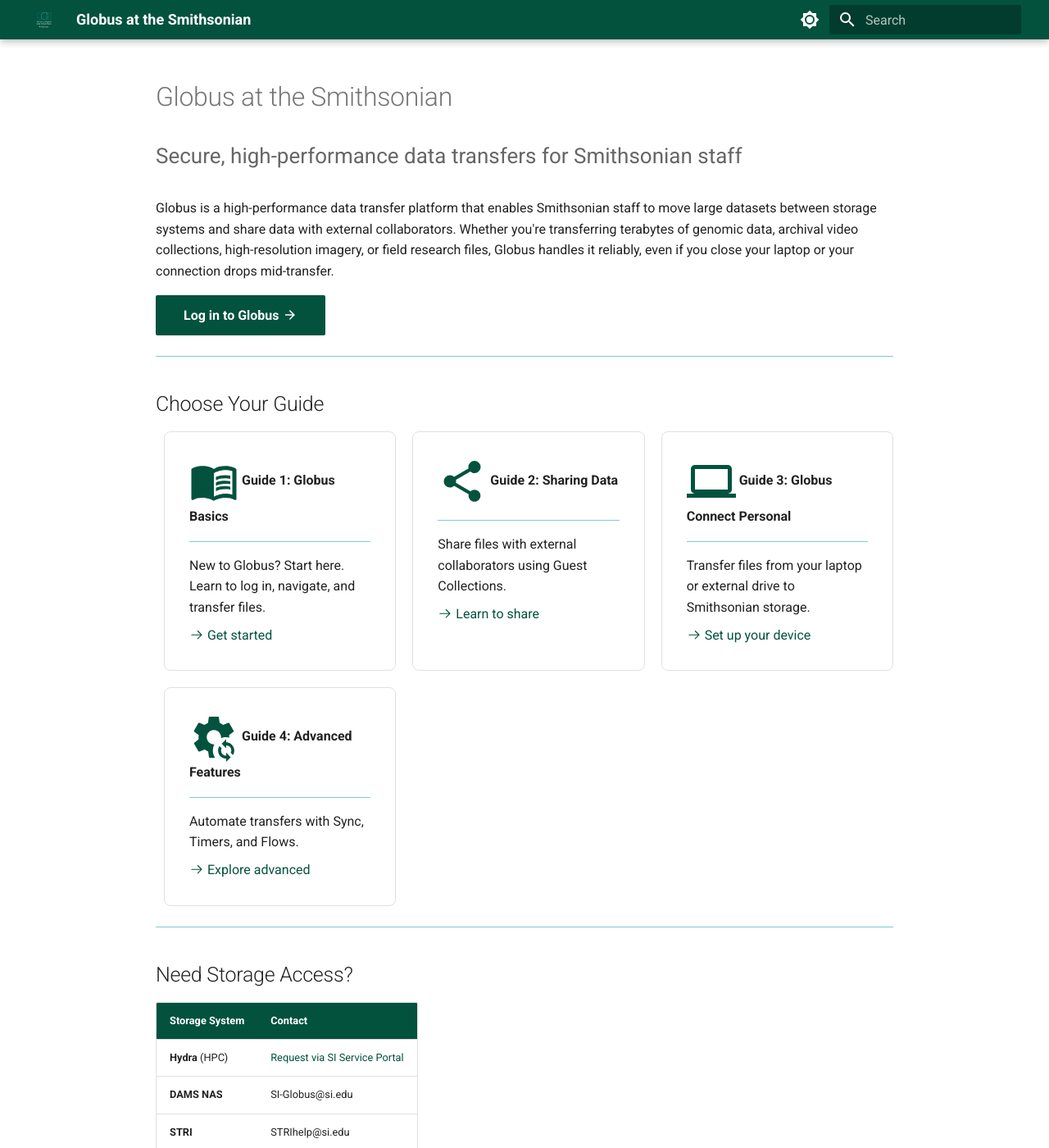
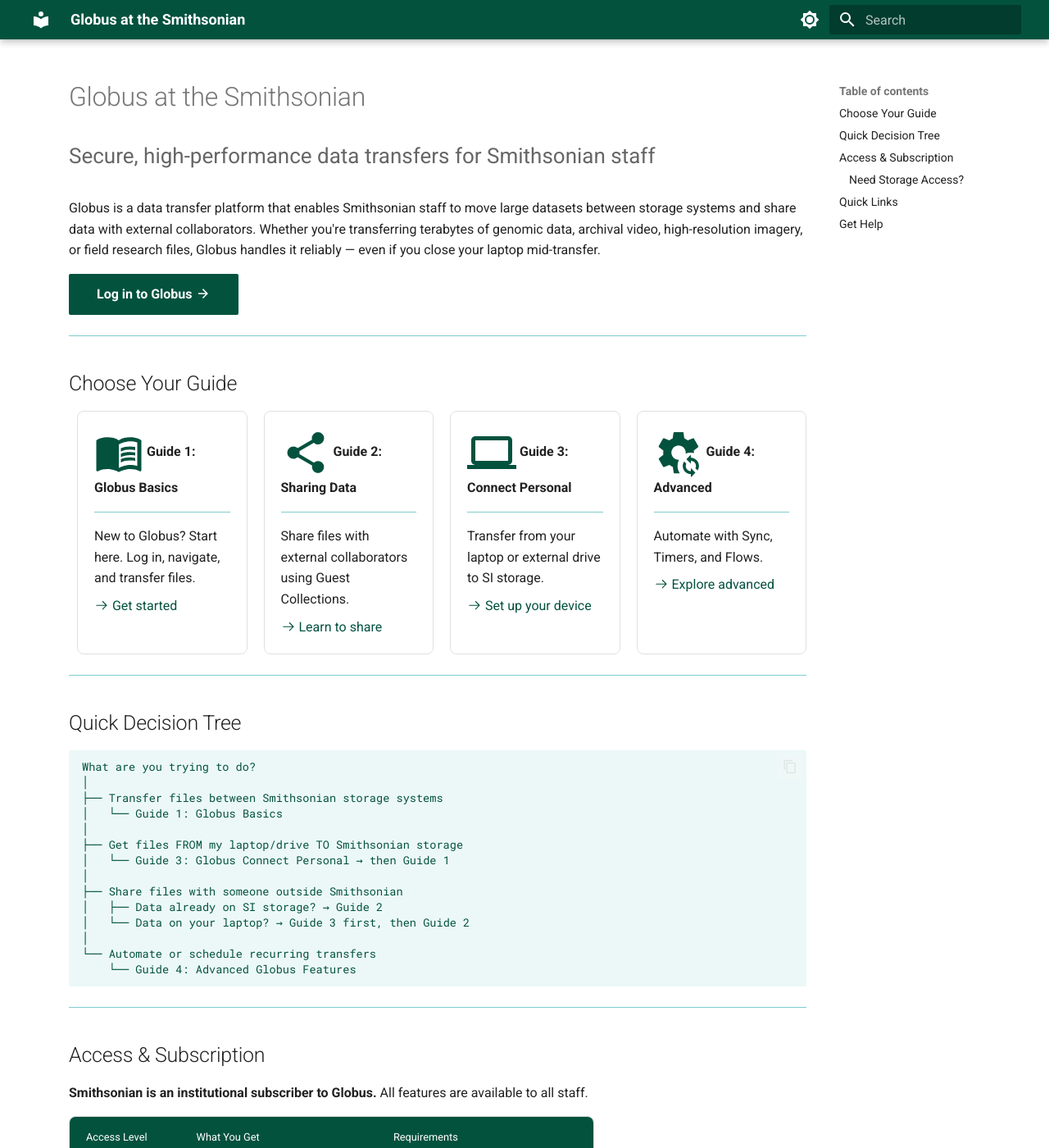
Before and after one commit to Smithsonian/globus-docs, an MkDocs documentation site: the page built from docs/index.md, in a window 1280 px wide and 1400 px high. Shown: the whole window at 82% size. Built offline with MkDocs 1.6.1 and Material for MkDocs 9.7.7, drawn with Linux system fonts in a browser that asks for light colours; some of the changed text lies outside the part shown.

Commit message:
index.md updates, css updates

````diff
--- a/docs/index.md
+++ b/docs/index.md
@@ -1,14 +1,13 @@
 ---
 hide:
   - navigation
-  - toc
 ---
 
 # Globus at the Smithsonian
 
 <p class="subtitle">Secure, high-performance data transfers for Smithsonian staff</p>
 
-Globus is a high-performance data transfer platform that enables Smithsonian staff to move large datasets between storage systems and share data with external collaborators. Whether you're transferring terabytes of genomic data, archival video collections, high-resolution imagery, or field research files, Globus handles it reliably, even if you close your laptop or your connection drops mid-transfer.
+Globus is a data transfer platform that enables Smithsonian staff to move large datasets between storage systems and share data with external collaborators. Whether you're transferring terabytes of genomic data, archival video, high-resolution imagery, or field research files, Globus handles it reliably — even if you close your laptop mid-transfer.
 
 [Log in to Globus :material-arrow-right:](https://app.globus.org){ .md-button .md-button--primary }
 
@@ -22,7 +21,7 @@
 
     ---
 
-    New to Globus? Start here. Learn to log in, navigate, and transfer files.
+    New to Globus? Start here. Log in, navigate, and transfer files.
 
     [:octicons-arrow-right-24: Get started](guide1-globus-basics.md)
 
@@ -34,19 +33,19 @@
 
     [:octicons-arrow-right-24: Learn to share](guide2-sharing-data.md)
 
--   :material-laptop:{ .lg .middle } **Guide 3: Globus Connect Personal**
+-   :material-laptop:{ .lg .middle } **Guide 3: Connect Personal**
 
     ---
 
-    Transfer files from your laptop or external drive to Smithsonian storage.
+    Transfer from your laptop or external drive to SI storage.
 
     [:octicons-arrow-right-24: Set up your device](guide3-globus-connect-personal.md)
 
--   :material-cog-sync:{ .lg .middle } **Guide 4: Advanced Features**
+-   :material-cog-sync:{ .lg .middle } **Guide 4: Advanced**
 
     ---
 
-    Automate transfers with Sync, Timers, and Flows.
+    Automate with Sync, Timers, and Flows.
 
     [:octicons-arrow-right-24: Explore advanced](guide4-advanced-features.md)
 
@@ -54,13 +53,52 @@
 
 ---
 
-## Need Storage Access?
+## Quick Decision Tree
+```
+What are you trying to do?
+│
+├── Transfer files between Smithsonian storage systems
+│   └── Guide 1: Globus Basics
+│
+├── Get files FROM my laptop/drive TO Smithsonian storage
+│   └── Guide 3: Globus Connect Personal → then Guide 1
+│
+├── Share files with someone outside Smithsonian
+│   ├── Data already on SI storage? → Guide 2
+│   └── Data on your laptop? → Guide 3 first, then Guide 2
+│
+└── Automate or schedule recurring transfers
+    └── Guide 4: Advanced Globus Features
+```
+
+---
+
+## Access & Subscription
+
+**Smithsonian is an institutional subscriber to Globus.** All features are available to all staff.
+
+| Access Level | What You Get | Requirements |
+|--------------|--------------|--------------|
+| **Globus Web App** | Log in, browse, transfer, all features | Smithsonian network credentials |
+| **SI Storage** | Hydra, DAMS, STRI servers, etc. | SI credentials + account on that system |
+
+### Need Storage Access?
 
 | Storage System | Contact |
 |----------------|---------|
-| **Hydra** (HPC) | [Request via SI Service Portal](https://smithsonianprod.servicenowservices.com/si?id=sc_cat_item&sys_id=962e05331b96e05078932f41f54bcb3b) |
-| **DAMS NAS** | SI-Globus@si.edu |
-| **STRI** | STRIhelp@si.edu |
+| Hydra (HPC) | [Request via SI Service Portal](https://smithsonianprod.servicenowservices.com/si?id=sc_cat_item&sys_id=962e05331b96e05078932f41f54bcb3b) |
+| DAMS NAS | SI-Globus@si.edu |
+| STRI | STRIhelp@si.edu |
+
+---
+
+## Quick Links
+
+| Resource | Link |
+|----------|------|
+| Globus Web App | [app.globus.org](https://app.globus.org) |
+| Globus Connect Personal | [globus.org/globus-connect-personal](https://www.globus.org/globus-connect-personal) |
+| Official Docs | [docs.globus.org](https://docs.globus.org) |
 
 ---
 
@@ -68,8 +106,16 @@
 
 Questions? Contact **SI-Globus@si.edu**
 
+| Contact | For |
+|---------|-----|
+| SI-Globus@si.edu | General Globus support |
+| SI-HPC@si.edu | Hydra system support |
+| STRIhelp@si.edu | STRI accounts and support |
+
 [Download Complete Guide (PDF)](https://github.com/Smithsonian/globus-docs/raw/main/pdfs/globus-complete-guide.pdf){ .md-button }
 
 ---
 
-*Maintained by ODI's Chief Data and AI Office*
+<p style="text-align: center; color: #666; font-size: 0.9rem;">
+Maintained by ODI's Chief Data and AI Office
+</p>
--- a/docs/stylesheets/extra.css
+++ b/docs/stylesheets/extra.css
@@ -188,3 +188,55 @@
   max-width: 900px;
   margin: 0 auto;
 }
+
+/* Four cards per row on desktop */
+@media (min-width: 900px) {
+  .md-typeset .grid.cards > ul {
+    grid-template-columns: repeat(4, 1fr);
+  }
+}
+
+/* Smaller card padding for 4-column layout */
+.md-typeset .grid.cards > ul > li {
+  padding: 1rem;
+}
+
+.md-typeset table:not([class]) {
+  border-radius: 8px;
+  overflow: hidden;
+  box-shadow: 0 1px 3px rgba(0, 0, 0, 0.1);
+  border: 1px solid #e0e0e0;
+  display: inline-table;
+  min-width: 50%;
+}
+
+.md-typeset table:not([class]) th {
+  background-color: var(--odi-dark-green);
+  color: white;
+  font-weight: 500;
+  padding: 0.75rem 1rem;
+  border: none;
+}
+
+.md-typeset table:not([class]) td {
+  padding: 0.75rem 1rem;
+  border: none;
+  border-bottom: 1px solid #eee;
+}
+
+.md-typeset table:not([class]) tr:last-child td {
+  border-bottom: none;
+}
+
+.md-typeset table:not([class]) tbody tr:hover {
+  background-color: rgba(8, 162, 121, 0.05);
+}
+
+/* Zebra striping */
+.md-typeset table:not([class]) tbody tr:nth-child(even) {
+  background-color: #f9f9f9;
+}
+
+.md-typeset table:not([class]) tbody tr:nth-child(even):hover {
+  background-color: rgba(8, 162, 121, 0.08);
+}
--- a/mkdocs.yml
+++ b/mkdocs.yml
@@ -5,7 +5,6 @@
 
 theme:
   name: material
-  logo: images/odi-logo.svg
   palette:
     - scheme: default
       primary: custom
````
